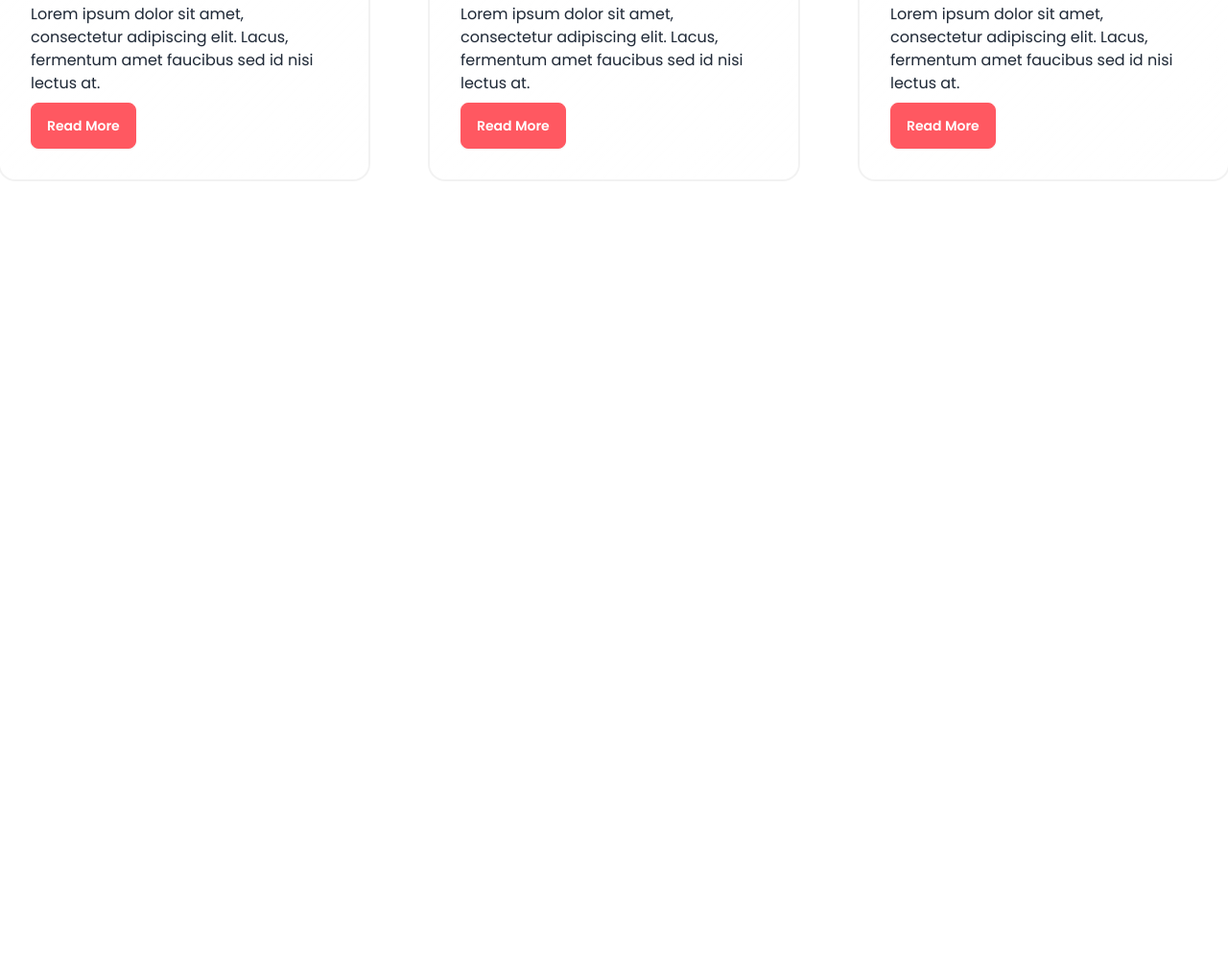
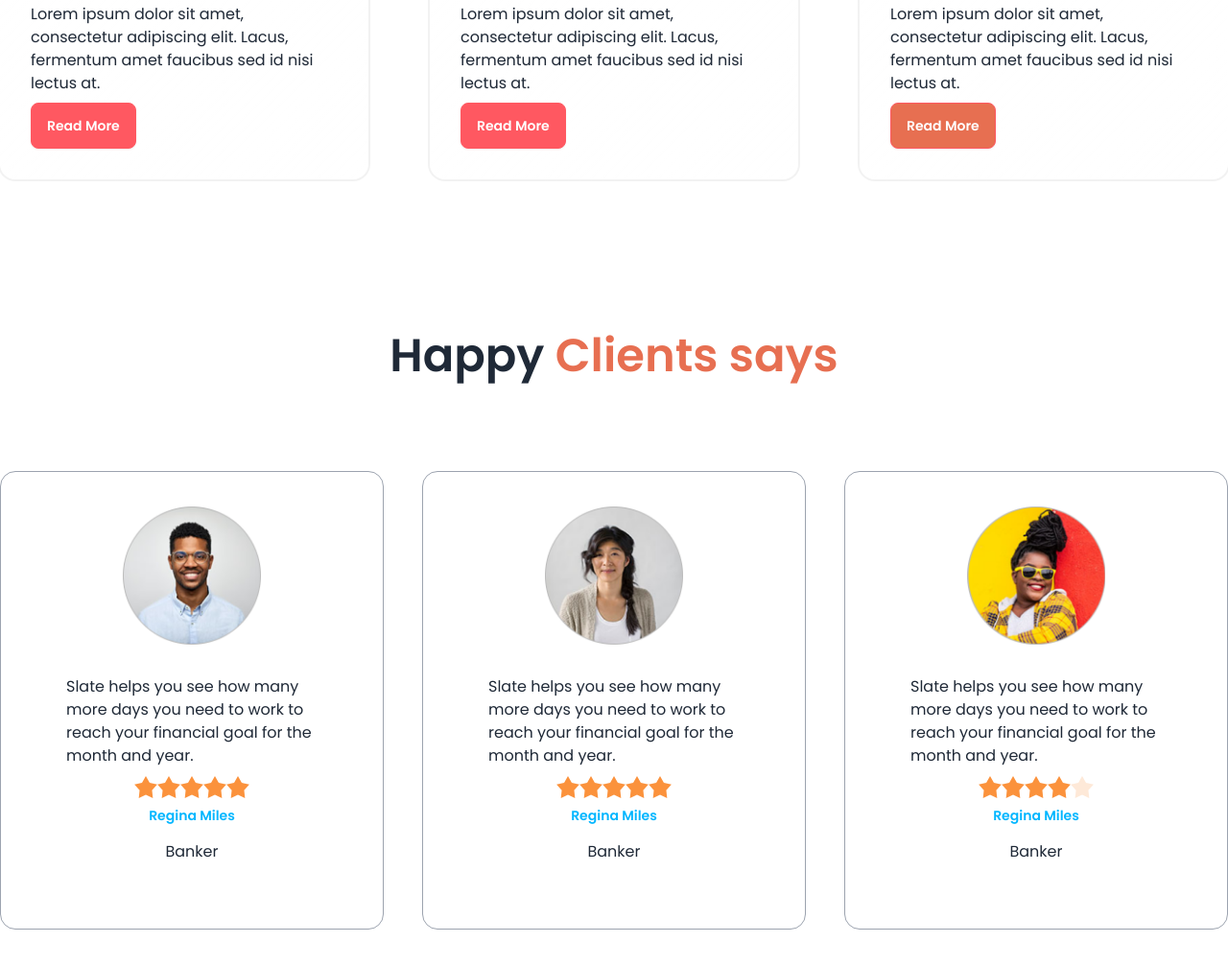
Before and after one commit to Tufazzul1/biker-zone-with-daisyui, a plain HTML site: page index.html in a window 1280 px wide. Shown: the part 1548-2555 px from the top of the page at 96% size. Before the commit the page ends 1895 px from the top, so only its background shows below. Drawn offline with nearby package versions, Linux system fonts and the light colour scheme.

Commit message:
added clients review section

```diff
--- a/index.html
+++ b/index.html
@@ -248,11 +248,85 @@
                             <p class="text-base">Lorem ipsum dolor sit amet, consectetur adipiscing elit. Lacus,
                                 fermentum amet faucibus sed id nisi lectus at.</p>
                             <div class="card-actions">
-                                <button class="btn btn-error text-white">Read More</button>
+                                <button class="btn btn-error bg-bike-primary text-white">Read More</button>
                             </div>
                         </div>
                     </div>
                 </div>
+            </div>
+        </section>
+
+        <!-- Happy clients section -->
+        <section class="my-24">
+            <div>
+                <h3 class="text-5xl font-semibold text-center">
+                    Happy <span class="text-bike-primary">Clients says</span>
+                </h3>
+            </div>
+            <div class="grid grid-cols-1 md:grid-cols-2 lg:grid-cols-3 gap-10 my-24">
+                <!-- first review  -->
+                <div class="card  bg-base-100 p-9 border border-gray-400">
+                    <figure><img class="w-36" src="images/others/user-1.png" alt="Shoes" /></figure>
+                    <div class="card-body">
+                      <p>Slate helps you see how
+                        many more days you need
+                        to work to reach your financial
+                        goal for the month and year.</p>
+                        <div class="rating justify-center">
+                            <input type="radio" name="rating-2" class="mask mask-star-2 bg-orange-400" />
+                            <input type="radio" name="rating-2" class="mask mask-star-2 bg-orange-400" />
+                            <input type="radio" name="rating-2" class="mask mask-star-2 bg-orange-400" />
+                            <input type="radio" name="rating-2" class="mask mask-star-2 bg-orange-400" checked/>
+                            <input type="radio" name="rating-2" class="mask mask-star-2 bg-orange-400" />
+                          </div>
+                      <div class=" text-center space-y-4">
+                        <h4 class="text-sm font-semibold text-info">Regina Miles</h4>
+                        <p>Banker</p>
+                      </div>
+                    </div>
+                  </div>
+                  <!-- second review -->
+                <div class="card  bg-base-100 p-9 border border-gray-400">
+                    <figure><img class="w-36" src="images/others/user-2.png" alt="Shoes" /></figure>
+                    <div class="card-body">
+                      <p>Slate helps you see how
+                        many more days you need
+                        to work to reach your financial
+                        goal for the month and year.</p>
+                        <div class="rating justify-center">
+                            <input type="radio" name="rating-2" class="mask mask-star-2 bg-orange-400" />
+                            <input type="radio" name="rating-2" class="mask mask-star-2 bg-orange-400" />
+                            <input type="radio" name="rating-2" class="mask mask-star-2 bg-orange-400" />
+                            <input type="radio" name="rating-2" class="mask mask-star-2 bg-orange-400" checked/>
+                            <input type="radio" name="rating-2" class="mask mask-star-2 bg-orange-400" />
+                          </div>
+                      <div class=" text-center space-y-4">
+                        <h4 class="text-sm font-semibold text-info">Regina Miles</h4>
+                        <p>Banker</p>
+                      </div>
+                    </div>
+                  </div>
+                  <!-- third review -->
+                <div class="card bg-base-100 p-9 border border-gray-400">
+                    <figure><img class="w-36" src="images/others/user-3.png" alt="Shoes" /></figure>
+                    <div class="card-body">
+                      <p>Slate helps you see how
+                        many more days you need
+                        to work to reach your financial
+                        goal for the month and year.</p>
+                        <div class="rating justify-center">
+                            <input type="radio" name="rating-2" class="mask mask-star-2 bg-orange-400" />
+                            <input type="radio" name="rating-2" class="mask mask-star-2 bg-orange-400" />
+                            <input type="radio" name="rating-2" class="mask mask-star-2 bg-orange-400" />
+                            <input type="radio" name="rating-2" class="mask mask-star-2 bg-orange-400" checked/>
+                            <input type="radio" name="rating-2" class="mask mask-star-2 bg-orange-400" />
+                          </div>
+                      <div class=" text-center space-y-4">
+                        <h4 class="text-sm font-semibold text-info">Regina Miles</h4>
+                        <p>Banker</p>
+                      </div>
+                    </div>
+                  </div>
             </div>
         </section>
 
```
